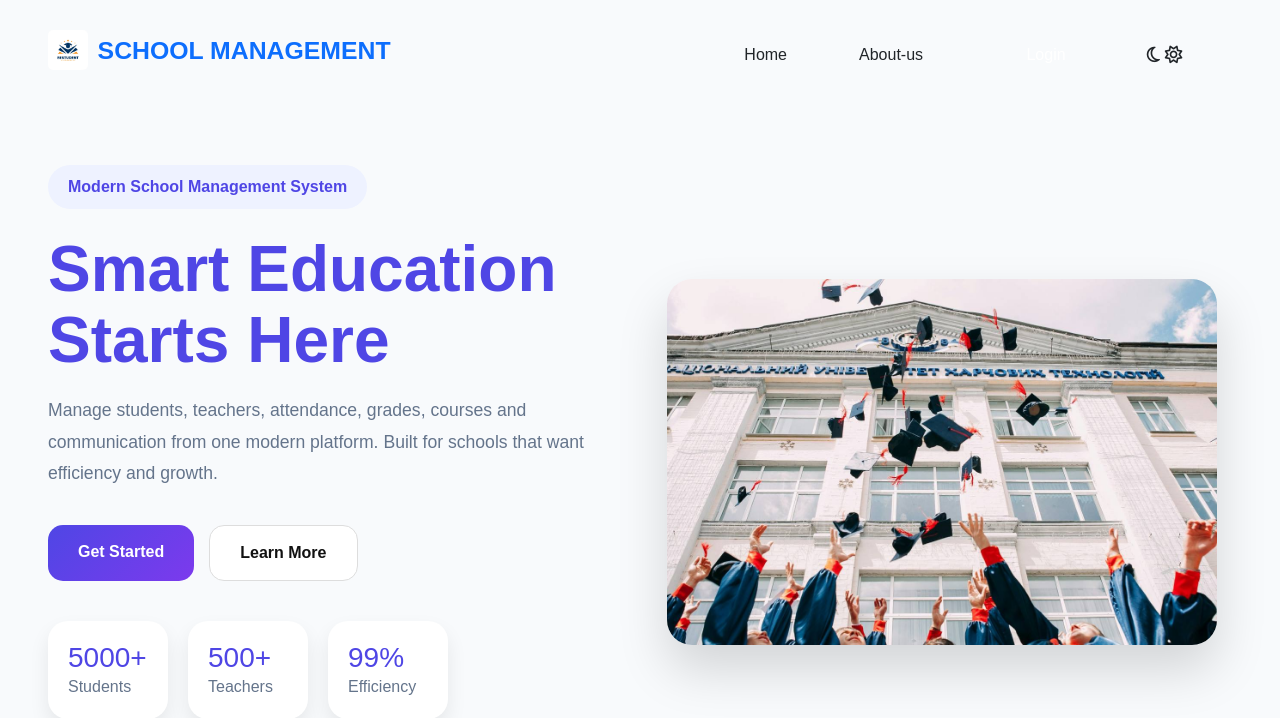
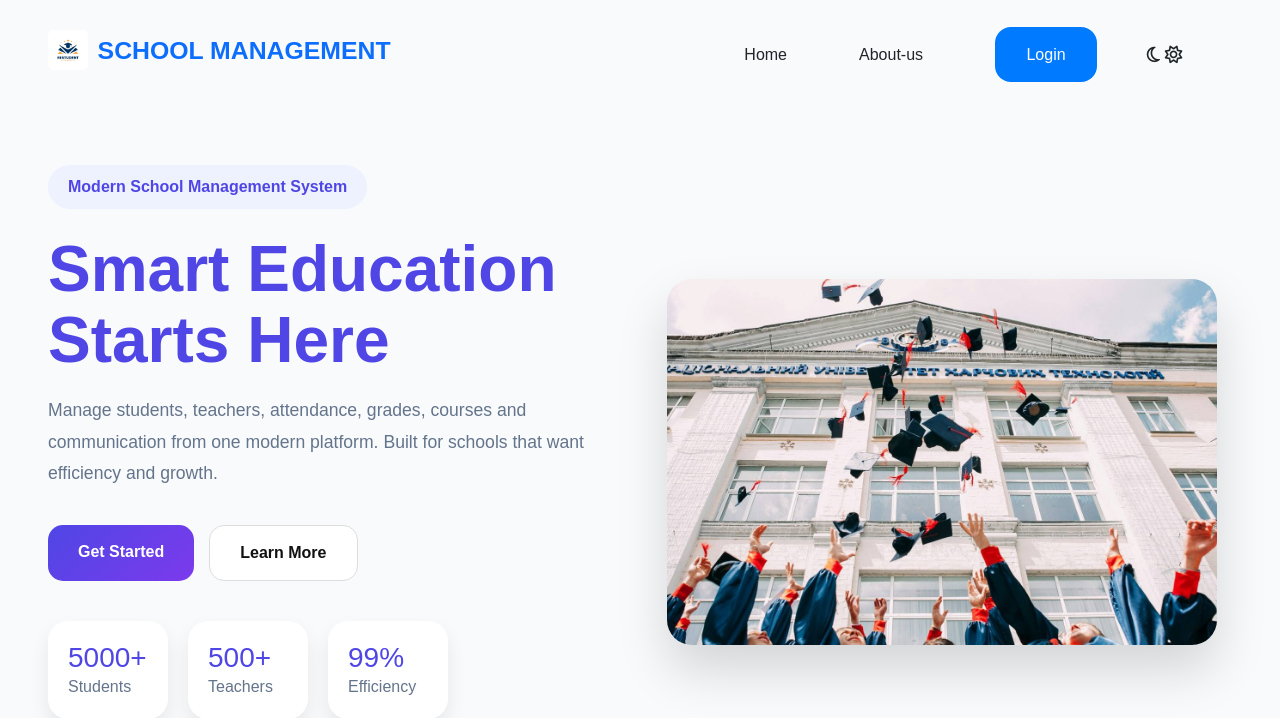
Before and after one commit to E-Nat/school-management-system, a PHP site: page / in a window 1280 px wide. Shown: the top 718 px of the page. Run offline with PHP 8.4, Linux system fonts and the light colour scheme; some libraries are stand-ins or nearby versions.

Commit message:
UpdateUI Login

```diff
--- a/school-management-system/shared/_navbar.php
+++ b/school-management-system/shared/_navbar.php
@@ -15,7 +15,7 @@
         <ul>
           <li><a href="./index.php">Home</a></li>
           <li><a href="./about-us.php">About-us</a></li>
-          <li><a href="./login.php" class="btn">Login</a></li>
+          <li><a href="./login.php" class="btn" style="background-color: #007bff; color: white;">Login</a></li>
         </ul>
 
 
--- a/shared/_navbar.php
+++ b/shared/_navbar.php
@@ -15,7 +15,7 @@
         <ul>
           <li><a href="./index.php">Home</a></li>
           <li><a href="./about-us.php">About-us</a></li>
-          <li><a href="./login.php" class="btn">Login</a></li>
+          <li><a href="./login.php" class="btn" style="background-color: #007bff; color: white;">Login</a></li>
         </ul>
 
 
```
